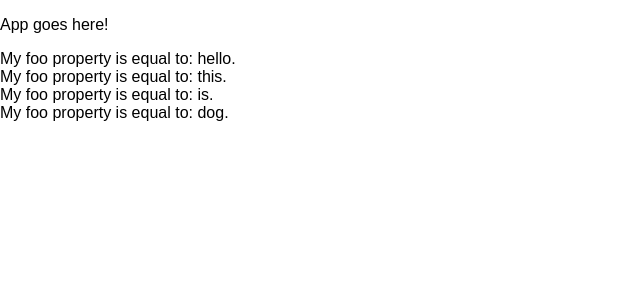
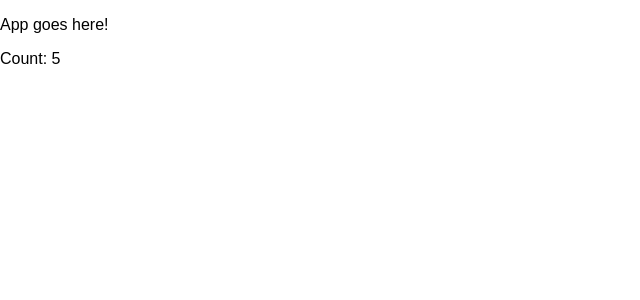
Before and after one commit to dan1elhughes/react-tutorial, a React (Create React App) app: page / in a window 1280 px wide. Shown: the top 300 px of the page, without its empty margins (0-640 px from the left). Built offline with nearby package versions, Linux system fonts and the light colour scheme.

Commit message:
Add Count stateless component

```diff
--- a/src/App.js
+++ b/src/App.js
@@ -1,17 +1,14 @@
 import React, { Component } from 'react';
 import './App.css';
 
-import Hello from './components/Hello/Hello';
+import Count from './components/Count/Count';
 
 class App extends Component {
 	render() {
 		return (
 			<div className="App">
 				<p>App goes here!</p>
-				<Hello foo="hello"/>
-				<Hello foo="this"/>
-				<Hello foo="is"/>
-				<Hello foo="dog"/>
+				<Count number={5}/>
 			</div>
 		);
 	}
--- /dev/null
+++ b/src/components/Count/Count.js
@@ -0,0 +1,16 @@
+import React from 'react';
+import PropTypes from 'prop-types';
+
+import './Count.css';
+
+const Count = ({ number }) => (
+	<div className="Count">
+		<p>Count: {number}</p>
+	</div>
+);
+
+Count.propTypes = {
+	number: PropTypes.number.isRequired,
+};
+
+export default Count;
```
Also changed, not shown: src/components/Count/Count.css (added).
